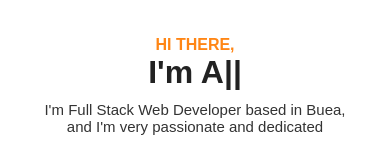
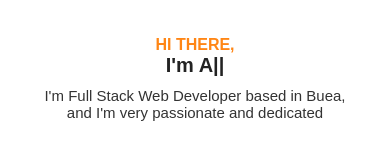
Before and after one commit to nfor2000/portfolio, a React (Vite) app: page / in a window 390 px wide. Shown: the part 422-566 px from the top of the page. Built offline with nearby package versions, Linux system fonts and the light colour scheme; a web font is replaced by a local one.

Commit message:
api removed

```diff
--- a/src/index.css
+++ b/src/index.css
@@ -263,6 +263,8 @@ header .container {
      }
 }
 
+
+
 /* ========== Hero Section ============= */
 
 .hero {
@@ -336,6 +338,8 @@ header .container {
      border-radius: 50%;
 }
 
+
+
 @media screen and (max-width: 768px) {
 
      .hero-content h4{
@@ -351,7 +355,7 @@ header .container {
      }
 }
 
-@media screen and (max-width: 576px) {
+@media screen and (max-width: 820px) {
 
      .hero-container {
           grid-template-columns: 1fr;
@@ -369,6 +373,13 @@ header .container {
      .hero-img {
           text-align: center;
      }
+}
+
+@media screen and (max-width: 420px) {
+
+    .hero-content h1 {
+          font-size: 20px ;
+    }
 }
 
 /* ========== About Section ============= */
```
